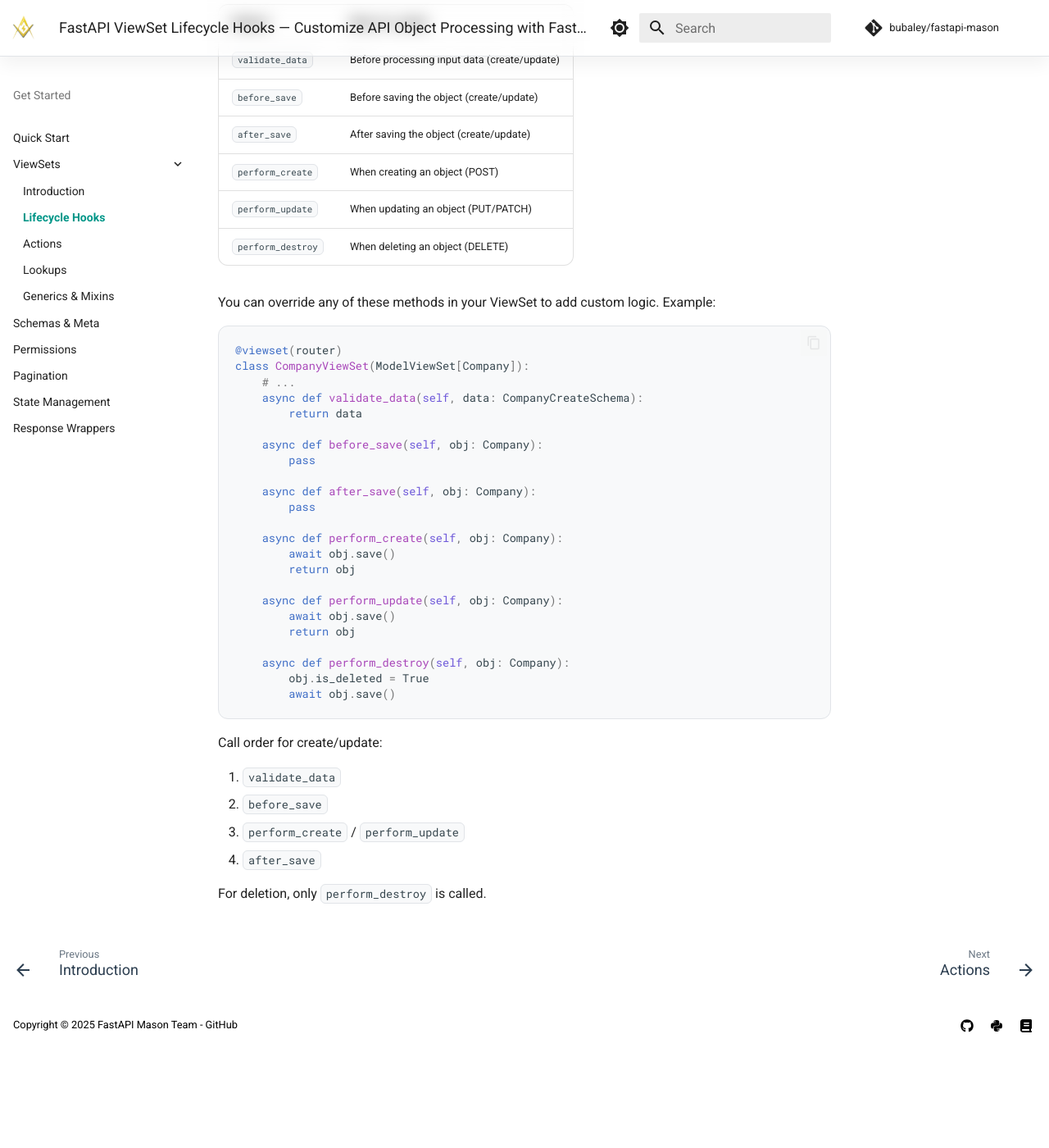
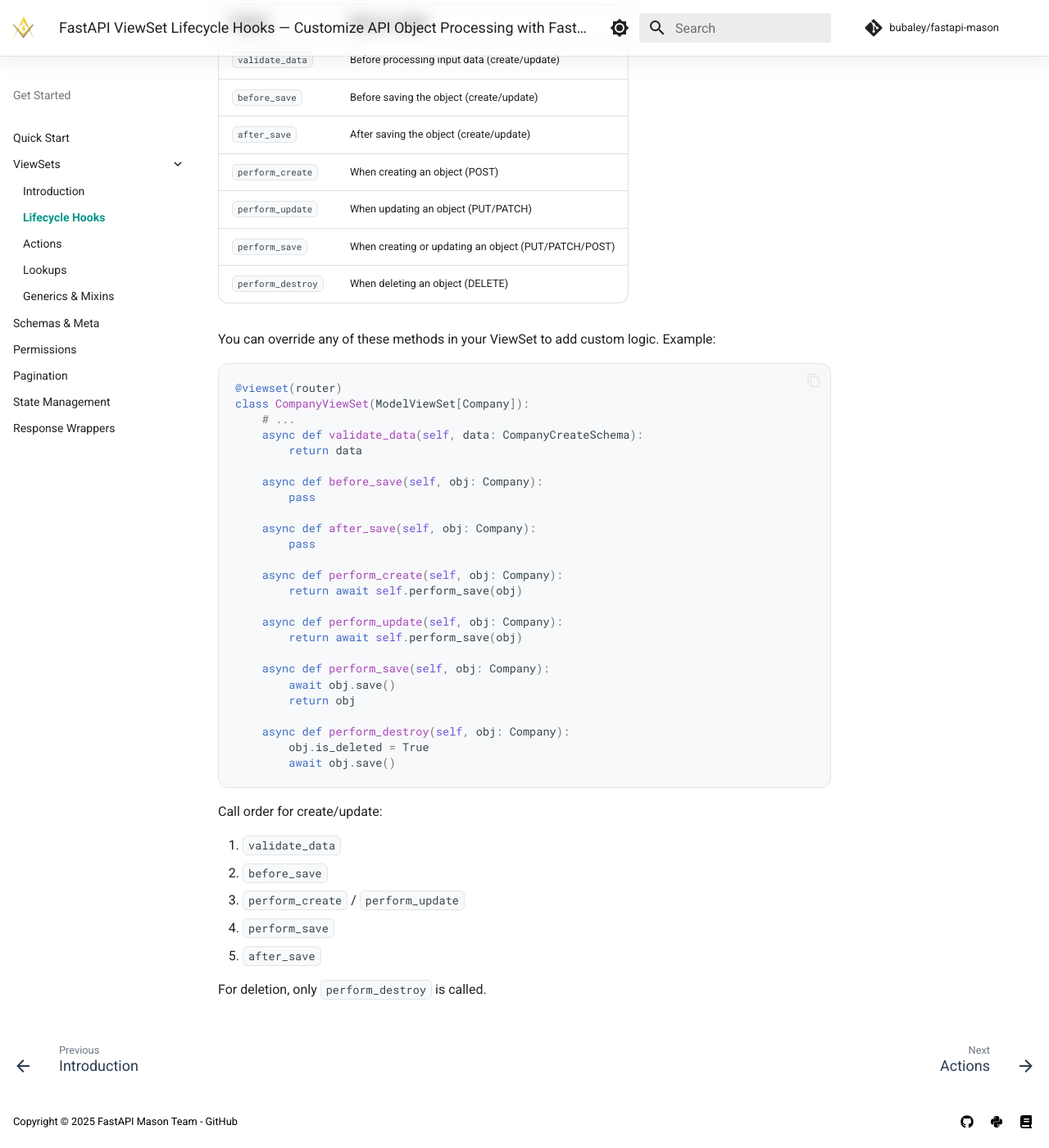
Before and after one commit to bubaley/fastapi-mason, an MkDocs documentation site: the page built from docs/viewsets/lifecycle-hooks.md, in a window 1280 px wide and 1400 px high, scrolled down 379 px. Shown: the whole window at 82% size. Built offline with MkDocs 1.6.1 and Material for MkDocs 9.7.7, drawn with Linux system fonts in a browser that asks for light colours; comment, search, counter and statistics services are not loaded; before the commit the page ends 1662 px from its top, so only the background shows below that.

Commit message:
docs: update lifecycle hooks documentation with perform_save method

```diff
--- a/docs/viewsets/lifecycle-hooks.md
+++ b/docs/viewsets/lifecycle-hooks.md
@@ -16,6 +16,7 @@ FastAPI Mason ViewSets support lifecycle hooks that let you customize object pro
 | `after_save`       | After saving the object (create/update)              |
 | `perform_create`   | When creating an object (POST)                       |
 | `perform_update`   | When updating an object (PUT/PATCH)                  |
+| `perform_save`     | When creating or updating an object (PUT/PATCH/POST) |
 | `perform_destroy`  | When deleting an object (DELETE)                     |
 
 You can override any of these methods in your ViewSet to add custom logic. Example:
@@ -34,10 +35,12 @@ class CompanyViewSet(ModelViewSet[Company]):
         pass
 
     async def perform_create(self, obj: Company):
-        await obj.save()
-        return obj
+        return await self.perform_save(obj)
 
     async def perform_update(self, obj: Company):
+        return await self.perform_save(obj)
+
+    async def perform_save(self, obj: Company):
         await obj.save()
         return obj
 
@@ -51,6 +54,7 @@ Call order for create/update:
 1. `validate_data`
 2. `before_save`
 3. `perform_create` / `perform_update`
-4. `after_save`
+4. `perform_save`
+5. `after_save`
 
 For deletion, only `perform_destroy` is called.
```
Also changed, not shown: docs/state.md (+12 -0 lines), 1 other file.
